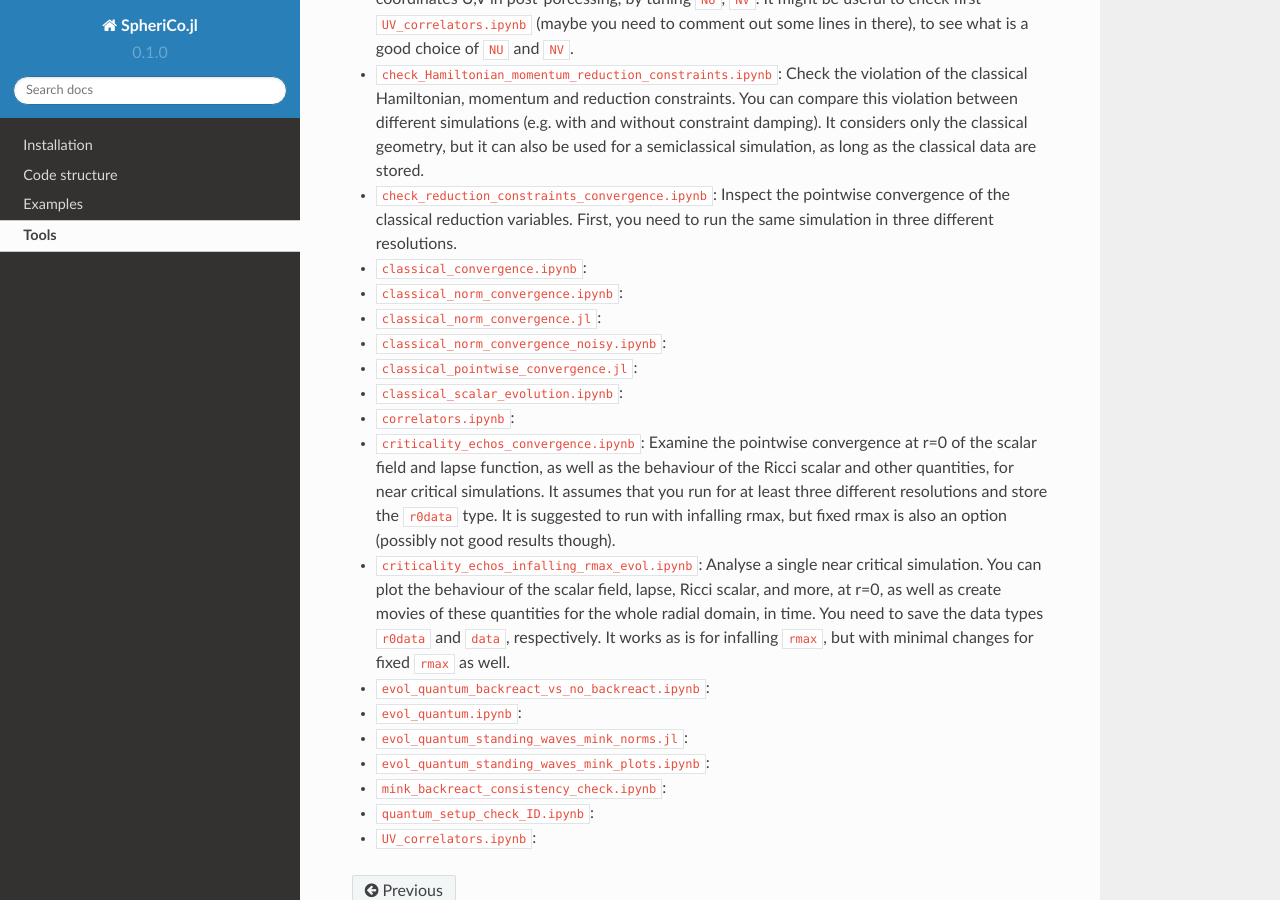
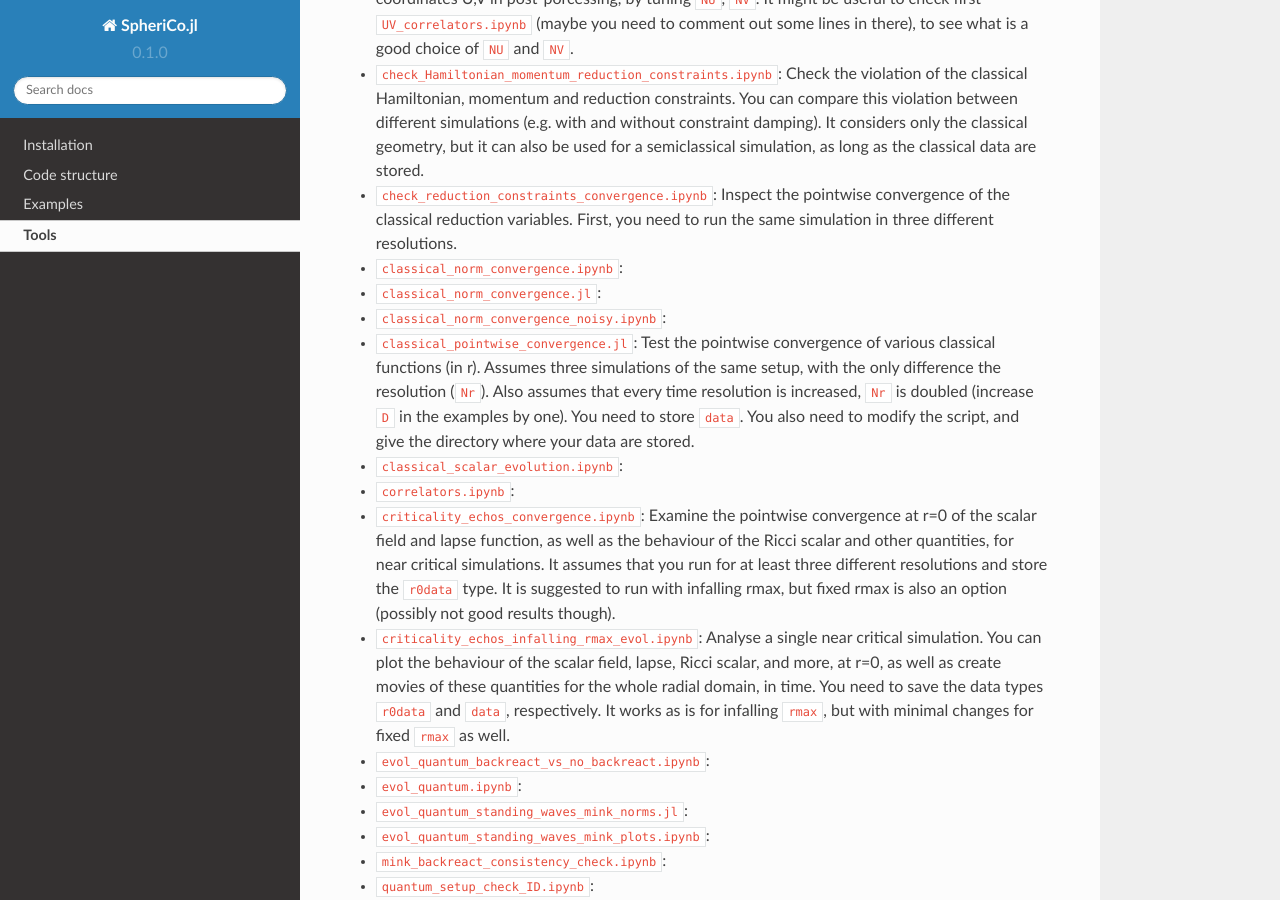
Before and after one commit to ThanasisGiannakopoulos/SpheriCo.jl, a Sphinx documentation site: the page built from docs/source/tools.rst, in a window 1280 px wide and 900 px high, scrolled down 658 px. Built offline with Sphinx 7.4.7 and the Read the Docs theme 2.0.0, drawn with Linux system fonts in a browser that asks for light colours.

Commit message:
doc/tools: classical pointwise convergence
Signed-off-by: thanasis@Dobby <giannakopoulos.th@gmail.com>

```diff
--- a/docs/source/tools.rst
+++ b/docs/source/tools.rst
@@ -49,15 +49,19 @@ how it interacts with other tools:
   pointwise convergence of the classical reduction variables. First,
   you need to run the same simulation in three different resolutions.
 
-- ``classical_convergence.ipynb``:
-
 - ``classical_norm_convergence.ipynb``:
 
 - ``classical_norm_convergence.jl``:
 
 - ``classical_norm_convergence_noisy.ipynb``:
 
-- ``classical_pointwise_convergence.jl``:
+- ``classical_pointwise_convergence.jl``: Test the pointwise
+  convergence of various classical functions (in r). Assumes three
+  simulations of the same setup, with the only difference the
+  resolution (``Nr``). Also assumes that every time resolution is
+  increased, ``Nr`` is doubled (increase ``D`` in the examples by
+  one). You need to store ``data``. You also need to modify the
+  script, and give the directory where your data are stored.
 
 - ``classical_scalar_evolution.ipynb``:
 
```
Also changed, not shown: 3 other files.
